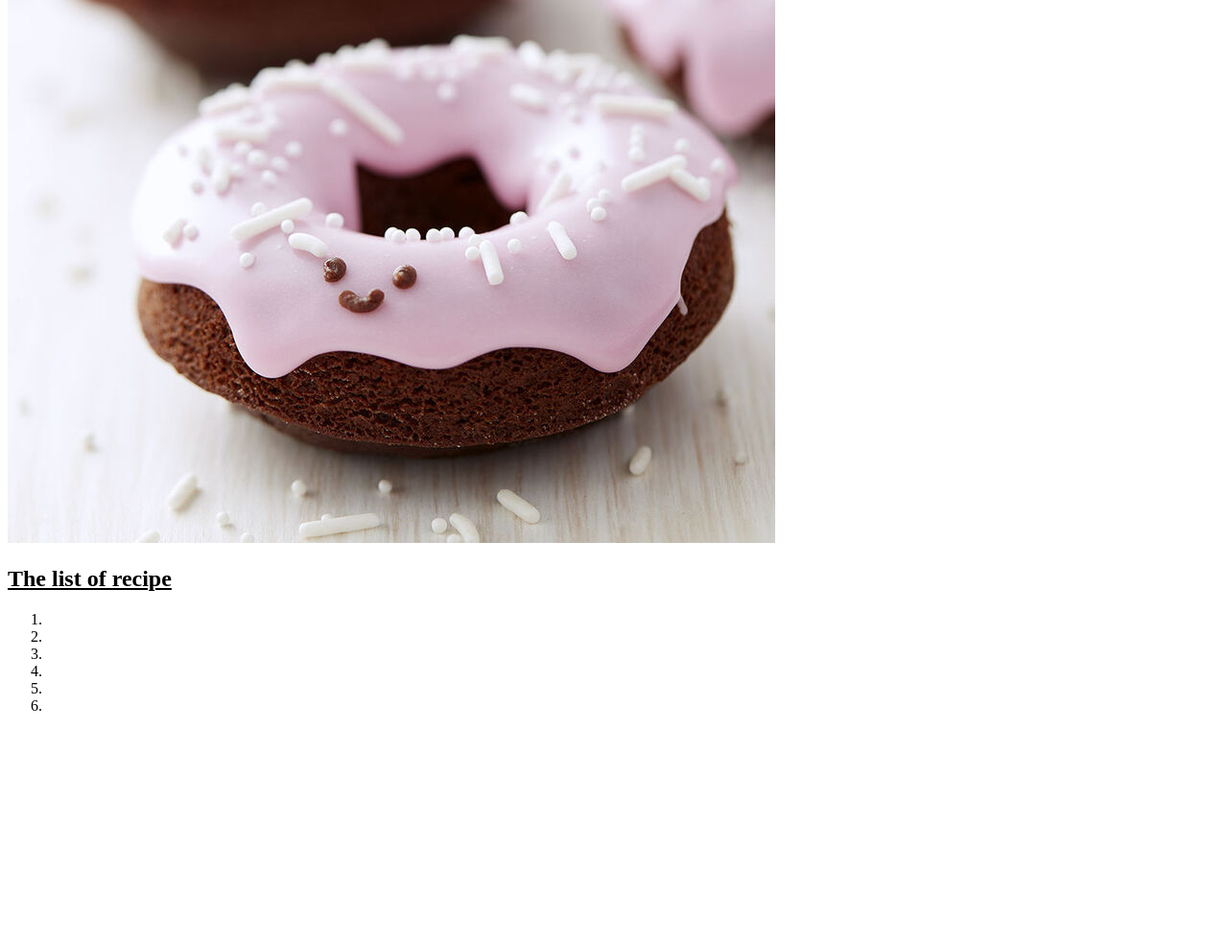
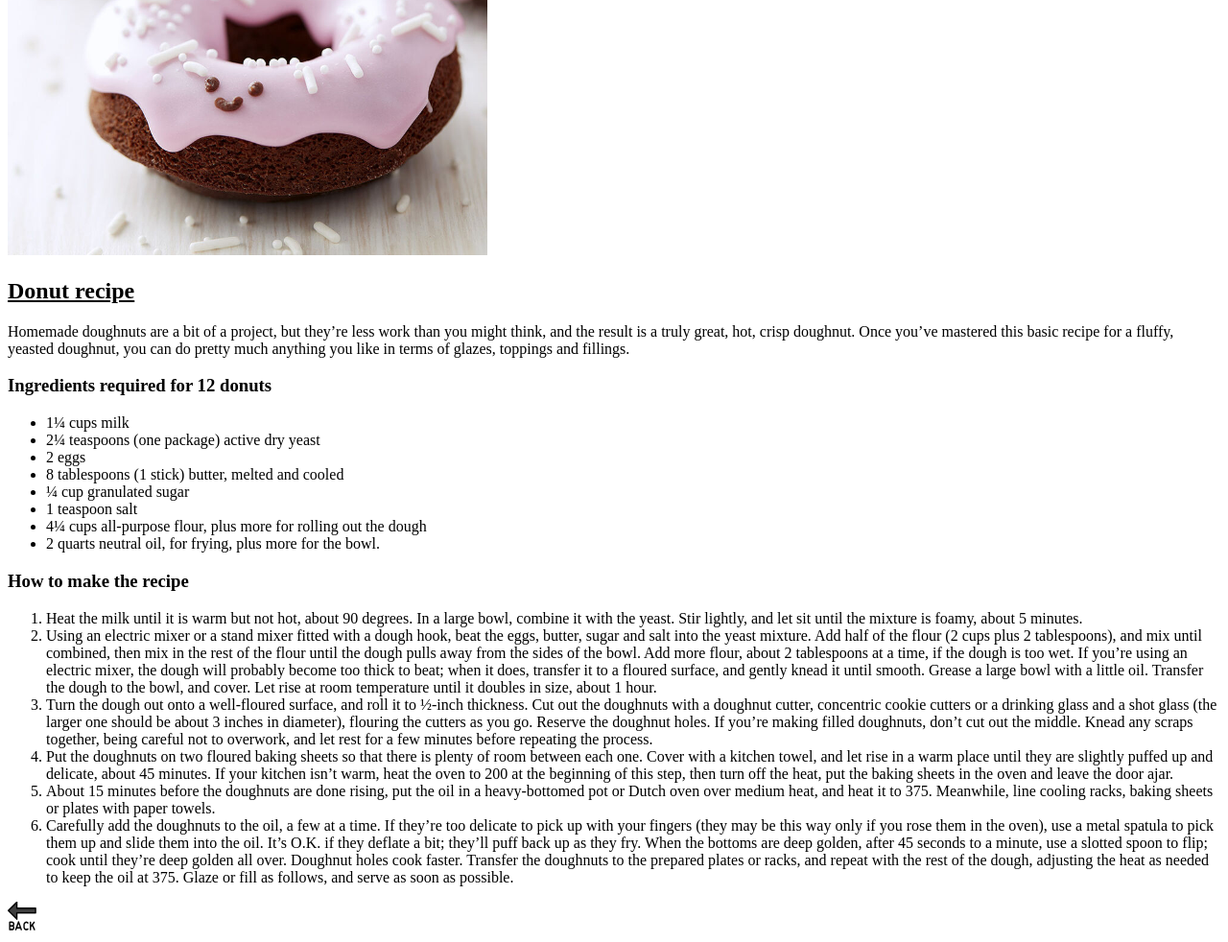
Before and after one commit to midnightdaydream3/odin-recipes, a plain HTML site: page recipes/donut.html in a window 1280 px wide. Shown: the part 314-1296 px from the top of the page at 96% size. Before the commit the page ends 1075 px from the top, so only its background shows below. Drawn offline with Linux system fonts and the light colour scheme.

Commit message:
final edit of the project
if there is a nyneed foor modification feel free.like it needs styling

```diff
--- a/recipes/donut.html
+++ b/recipes/donut.html
@@ -8,15 +8,29 @@
 </head>
 <body>
     <h1>Donut recipe</h1>
-    <img src="../images/big-batch-chocolate-donuts-recipe_1.jpg" alt="donut image">
-    <h2><u>The list of recipe</u></h2>
+    <img src="../images/big-batch-chocolate-donuts-recipe_1.jpg" alt="donut image" width="500" height="500">
+    <h2><u>Donut recipe</u></h2>
+    <p>Homemade doughnuts are a bit of a project, but they’re less work than you might think, and the result is a truly great, hot, crisp doughnut. Once you’ve mastered this basic recipe for a fluffy, yeasted doughnut, you can do pretty much anything you like in terms of glazes, toppings and fillings. </p>
+    <h3>Ingredients required  for 12 donuts</h3>
+    <ul>
+        <li>1¼ cups milk</li>
+        <li>2¼ teaspoons (one package) active dry yeast</li>
+        <li>2 eggs</li>
+        <li>8 tablespoons (1 stick) butter, melted and cooled</li>
+        <li>¼ cup granulated sugar</li>
+        <li>1 teaspoon salt</li>
+        <li>4¼ cups all-purpose flour, plus more for rolling out the dough</li>
+        <li>2 quarts neutral oil, for frying, plus more for the bowl.</li>
+    </ul>
+    <h3>How to make the recipe</h3>
     <ol>
-        <li></li>
-        <li></li>
-        <li></li>
-        <li></li>
-        <li></li>
-        <li></li>
+        <li>Heat the milk until it is warm but not hot, about 90 degrees. In a large bowl, combine it with the yeast. Stir lightly, and let sit until the mixture is foamy, about 5 minutes.</li>
+        <li>Using an electric mixer or a stand mixer fitted with a dough hook, beat the eggs, butter, sugar and salt into the yeast mixture. Add half of the flour (2 cups plus 2 tablespoons), and mix until combined, then mix in the rest of the flour until the dough pulls away from the sides of the bowl. Add more flour, about 2 tablespoons at a time, if the dough is too wet. If you’re using an electric mixer, the dough will probably become too thick to beat; when it does, transfer it to a floured surface, and gently knead it until smooth. Grease a large bowl with a little oil. Transfer the dough to the bowl, and cover. Let rise at room temperature until it doubles in size, about 1 hour.</li>
+        <li>Turn the dough out onto a well-floured surface, and roll it to ½-inch thickness. Cut out the doughnuts with a doughnut cutter, concentric cookie cutters or a drinking glass and a shot glass (the larger one should be about 3 inches in diameter), flouring the cutters as you go. Reserve the doughnut holes. If you’re making filled doughnuts, don’t cut out the middle. Knead any scraps together, being careful not to overwork, and let rest for a few minutes before repeating the process.</li>
+        <li>Put the doughnuts on two floured baking sheets so that there is plenty of room between each one. Cover with a kitchen towel, and let rise in a warm place until they are slightly puffed up and delicate, about 45 minutes. If your kitchen isn’t warm, heat the oven to 200 at the beginning of this step, then turn off the heat, put the baking sheets in the oven and leave the door ajar.</li>
+        <li>About 15 minutes before the doughnuts are done rising, put the oil in a heavy-bottomed pot or Dutch oven over medium heat, and heat it to 375. Meanwhile, line cooling racks, baking sheets or plates with paper towels.</li>
+        <li>Carefully add the doughnuts to the oil, a few at a time. If they’re too delicate to pick up with your fingers (they may be this way only if you rose them in the oven), use a metal spatula to pick them up and slide them into the oil. It’s O.K. if they deflate a bit; they’ll puff back up as they fry. When the bottoms are deep golden, after 45 seconds to a minute, use a slotted spoon to flip; cook until they’re deep golden all over. Doughnut holes cook faster. Transfer the doughnuts to the prepared plates or racks, and repeat with the rest of the dough, adjusting the heat as needed to keep the oil at 375. Glaze or fill as follows, and serve as soon as possible.</li>
     </ol>
+    <a href="../index.html"><img src="../images/images.png" alt="Back to main page" width="30" height="30"</a>
 </body>
 </html>
```
Also changed, not shown: index.html (+1 -1 lines), recipes/pasta.html (+37 -0 lines), recipes/salad.html (+32 -0 lines), images/images.png (added).
